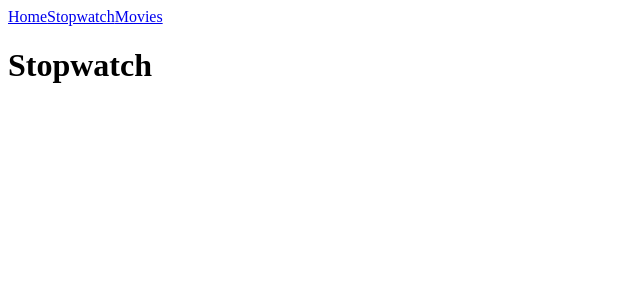
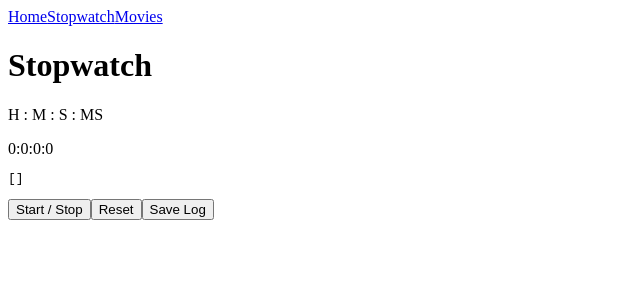
Before and after one commit to Wijayaac/bitzania-vue-test, a Vue app: page /stopwatch in a window 1280 px wide. Shown: the top 300 px of the page, without its empty margins (0-640 px from the left). Built offline with nearby package versions, Linux system fonts and the light colour scheme.

Commit message:
Add : simple stopwatch

```diff
--- a/package.json
+++ b/package.json
@@ -10,6 +10,7 @@
     "lint": "eslint . --ext .vue,.js,.jsx,.cjs,.mjs --fix --ignore-path .gitignore"
   },
   "dependencies": {
+    "axios": "^1.3.2",
     "pinia": "^2.0.28",
     "vue": "^3.2.45",
     "vue-router": "^4.1.6"
--- a/src/views/MovieListsView.vue
+++ b/src/views/MovieListsView.vue
@@ -1,7 +1,8 @@
 <template>
   <div>
     <h1>Top Movies Category by Name</h1>
-    <ul>
+    <p v-if="!groupData.length">There is no movies yet</p>
+    <ul v-else>
       <li v-for="childs in groupData" :key="childs[0]">
         <div class="label">
           <h2 class="category">{{ childs[0] }}</h2>
@@ -65,19 +66,31 @@ ul {
 </style>
 
 <script setup>
-import movies from "../constants/movies.json";
-import { computed } from "vue";
-const movieItems = movies.items;
+// import movies from "../constants/movies.json";
+import { computed, onMounted, ref } from "vue";
+import axios from "axios";
+const movieItems = ref([]);
+
+onMounted(async () => {
+  try {
+    let { data } = await axios.get(
+      "https://imdb-api.com/en/API/Top250Movies/k_zrh6tufb"
+    );
+    movieItems.value = data.items;
+  } catch (error) {
+    console.error(error);
+  }
+});
 
 const groupData = computed(() => {
-  for (let i = 0; i < movieItems.length; i++) {
-    let elems = movieItems[i];
+  for (let i = 0; i < movieItems.value.length; i++) {
+    let elems = movieItems.value[i];
     let firstLetter = elems.title.charAt(0);
     elems.categoryName = firstLetter;
   }
 
   let groups = Object.entries(
-    movieItems.reduce(
+    movieItems.value.reduce(
       (prevMovie, currentMovie) => (
         (prevMovie[currentMovie.categoryName] = [
           ...(prevMovie[currentMovie.categoryName] || []),
--- a/src/views/StopwatchView.vue
+++ b/src/views/StopwatchView.vue
@@ -1,9 +1,113 @@
 <template>
-  <div class="about">
+  <div class="stopwatch">
     <h1>Stopwatch</h1>
+    <div class="content">
+      <div class="time">
+        <p>H : M : S : MS</p>
+        <span>
+          {{ hoursData }}:{{ minutesData }}:{{ secondsData }}:{{
+            milisecondsData
+          }}
+        </span>
+      </div>
+      <div class="log">
+        <pre>{{ loggedData }}</pre>
+      </div>
+    </div>
+    <div class="action">
+      <button @click="toggleStopwatch">Start / Stop</button>
+      <button @click="reset">Reset</button>
+      <button @click="saveCurrentTime">Save Log</button>
+    </div>
   </div>
 </template>
 
 <script setup>
-console.log("stopwatch");
+import { ref, computed } from "vue";
+
+const milisecondsData = ref(0);
+const secondsData = ref(0);
+const minutesData = ref(0);
+const hoursData = ref(0);
+const loggedData = ref([]);
+
+const currentTime = computed(() => ({
+  time: `${hoursData.value} ${minutesData.value} ${secondsData.value} ${milisecondsData.value}`,
+}));
+const isActive = ref(false);
+
+let timeStopped = null;
+let stoppedDuration = 0;
+let timeBegan = null;
+let started = null;
+
+function start() {
+  if (timeBegan === null) {
+    if (!isActive.value) {
+      reset();
+    }
+    timeBegan = new Date();
+  }
+
+  if (timeStopped !== null) {
+    stoppedDuration += new Date() - timeStopped;
+  }
+
+  started = setInterval(clockRunning, 10);
+}
+
+function stop() {
+  timeStopped = new Date();
+  clearInterval(started);
+}
+
+function reset() {
+  clearInterval(started);
+  if (isActive.value) {
+    isActive.value = !isActive.value;
+  } else {
+    isActive.value = false;
+  }
+  stoppedDuration = 0;
+  timeBegan = null;
+  timeStopped = null;
+
+  hoursData.value = 0;
+  minutesData.value = 0;
+  secondsData.value = 0;
+  milisecondsData.value = 0;
+  loggedData.value = [];
+}
+
+function clockRunning() {
+  let currentTime = new Date();
+  let timeElapsed = new Date(currentTime - timeBegan - stoppedDuration);
+
+  const hours = timeElapsed.getUTCHours();
+  const minutes = timeElapsed.getUTCMinutes();
+  const seconds = timeElapsed.getUTCSeconds();
+  const miliseconds = timeElapsed.getUTCMilliseconds(1);
+
+  hoursData.value = formatNum(hours);
+  minutesData.value = formatNum(minutes);
+  secondsData.value = formatNum(seconds);
+  milisecondsData.value = formatNum(miliseconds);
+}
+
+function formatNum(num) {
+  return num < 10 ? "0" + num : num;
+}
+
+function toggleStopwatch() {
+  isActive.value = !isActive.value;
+
+  if (isActive.value) {
+    start();
+  } else {
+    stop();
+  }
+}
+function saveCurrentTime() {
+  loggedData.value.push(currentTime.value);
+}
 </script>
```
Also changed, not shown: 1 other file (tests, documents, lock files or other folders).
